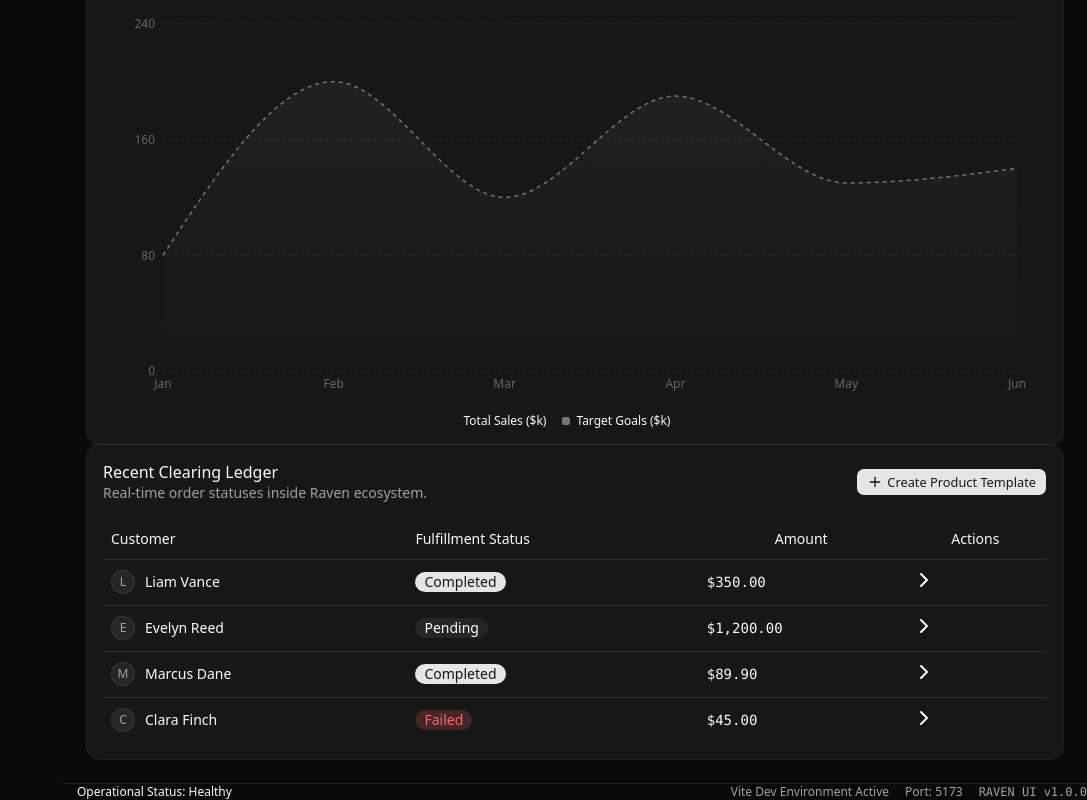
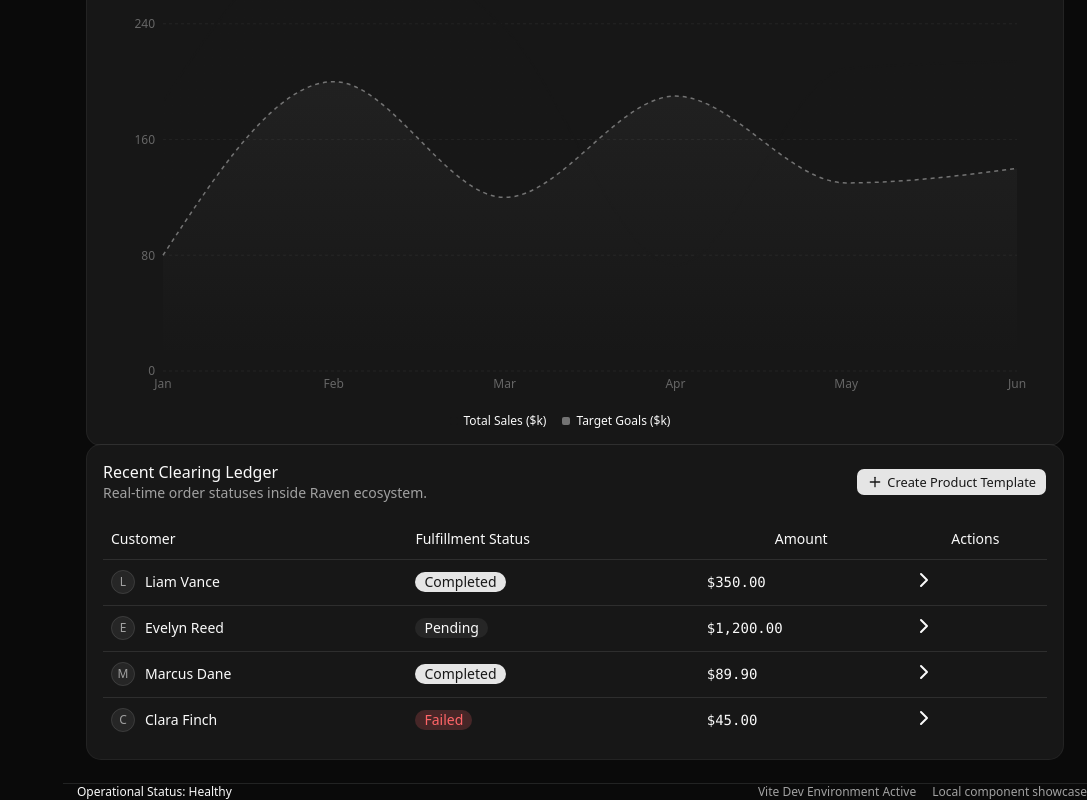
Before and after one commit to ravenopsnet/ui, a React (Vite) app: page / in a window 1280 px wide. Shown: the part 817-1617 px from the top of the page, without its empty margins (193-1280 px from the left). Built offline with nearby package versions, Linux system fonts and the light colour scheme.

Commit message:
[DOC] ui: complete package metadata and usage

```diff
--- a/index.html
+++ b/index.html
@@ -2,9 +2,8 @@
 <html lang="en">
   <head>
     <meta charset="UTF-8" />
-    <link rel="icon" type="image/svg+xml" href="/vite.svg" />
     <meta name="viewport" content="width=device-width, initial-scale=1.0" />
-    <title>vite-app</title>
+    <title>Raven UI Component Showcase</title>
   </head>
   <body>
     <div id="root"></div>
--- a/src/App.tsx
+++ b/src/App.tsx
@@ -1,5 +1,5 @@
 import { useState, useEffect } from "react"
-import { toast, Toaster } from "sonner"
+import { toast } from "sonner"
 import * as React from "react"
 import {
   Search,
@@ -312,6 +312,7 @@ import {
 import { Skeleton } from "@/components/ui/skeleton"
 import { Slider } from "@/components/ui/slider"
 import { Spinner } from "@/components/ui/spinner"
+import { Toaster } from "@/components/ui/sonner"
 import { Switch } from "@/components/ui/switch"
 import {
   Table,
@@ -3001,8 +3002,7 @@ export function App() {
               </div>
               <div className="flex items-center gap-4">
                 <span>Vite Dev Environment Active</span>
-                <span>Port: 5173</span>
-                <span className="font-mono text-[10px]">RAVEN UI v1.0.0</span>
+                <span>Local component showcase</span>
               </div>
             </footer>
           </SidebarInset>
```
Also changed, not shown: package.json (+24 -1 lines), 2 other files (tests, documents, lock files or other folders).
